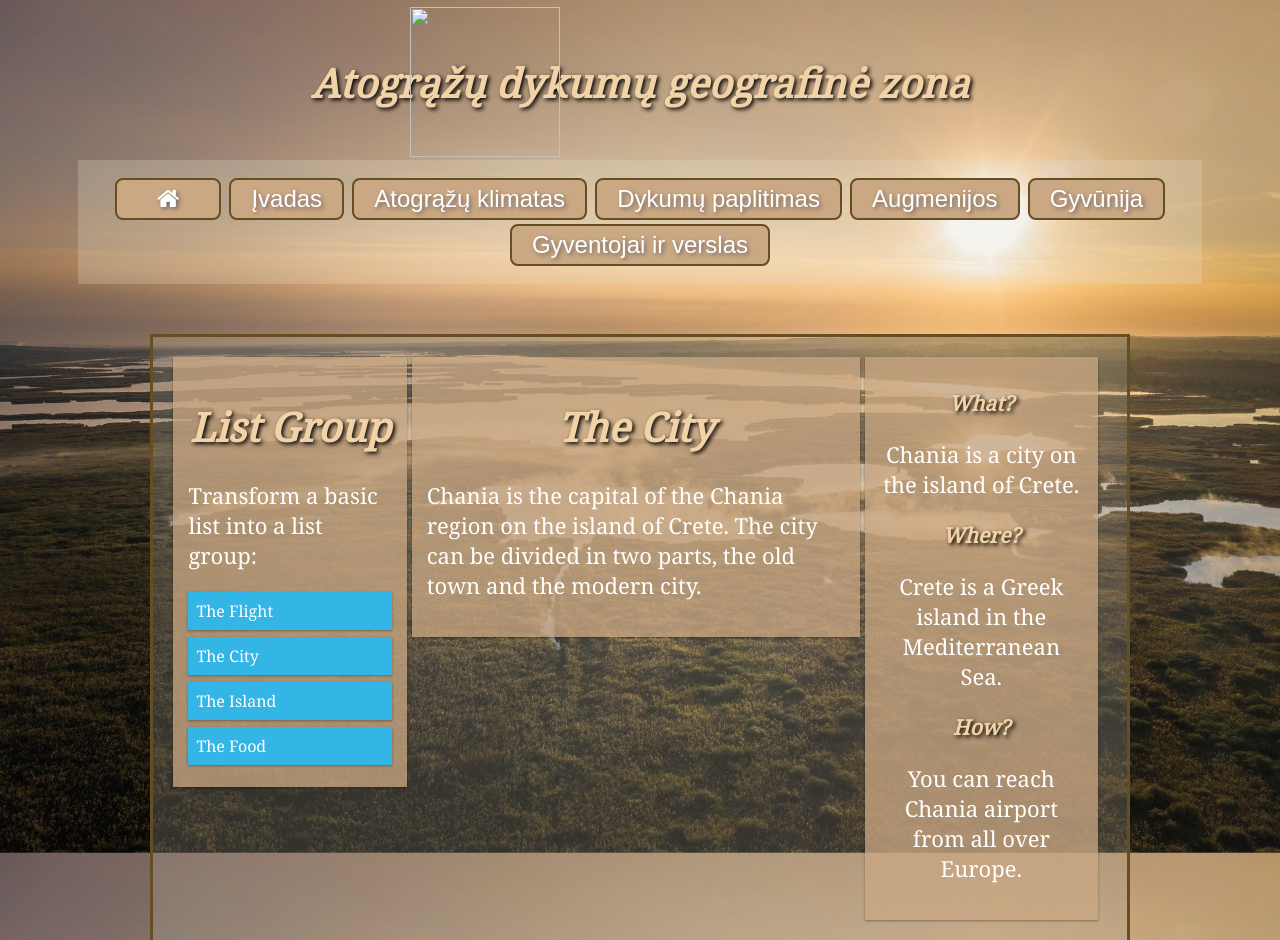
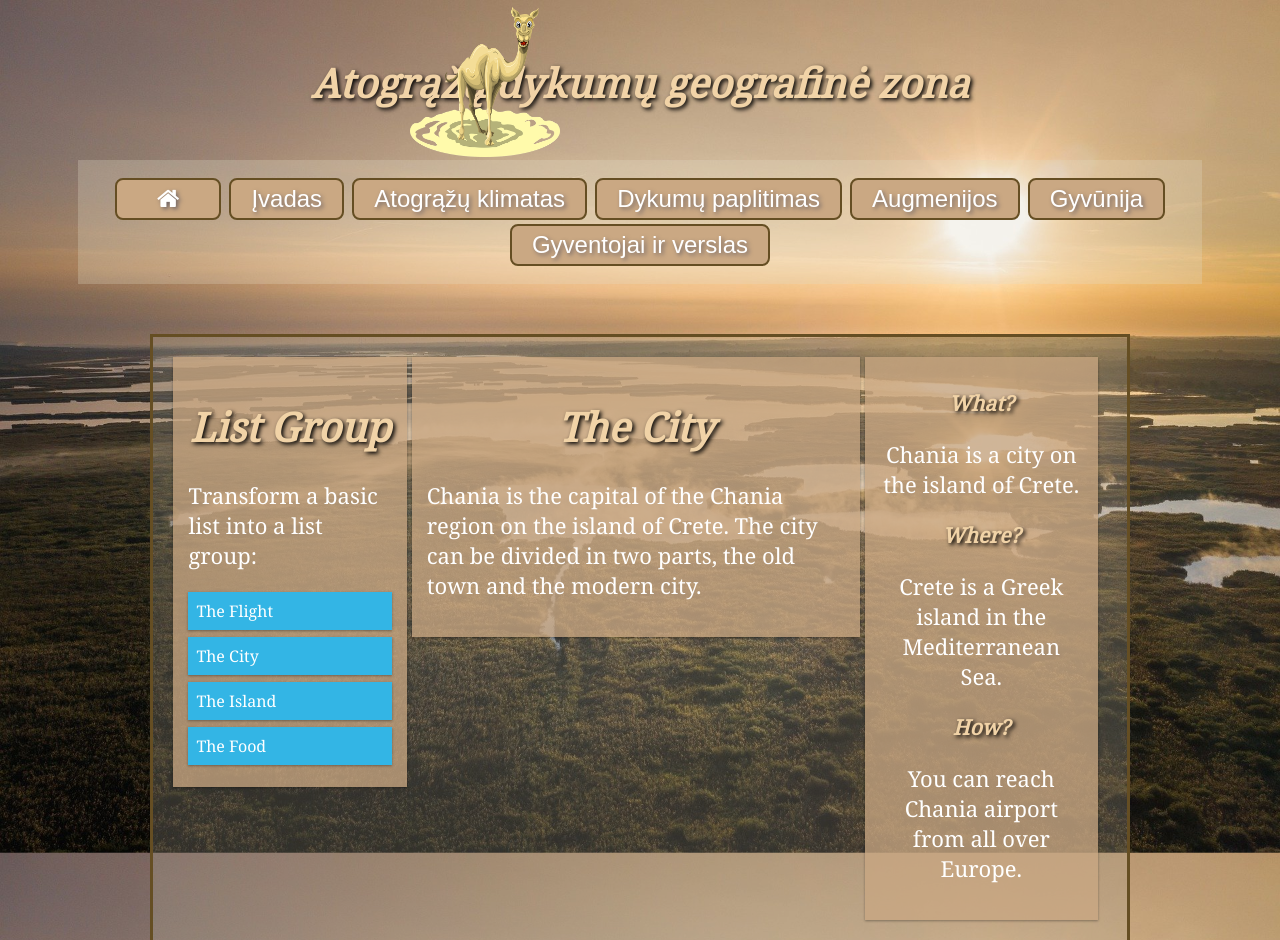
Before and after one commit to DJAndrew-coder/desert, a plain HTML site: page paplitimas.html in a window 1280 px wide. Shown: the top 940 px of the page. Drawn offline with Linux system fonts and the light colour scheme.

Commit message:
Update paplitimas.html

```diff
--- a/paplitimas.html
+++ b/paplitimas.html
@@ -16,7 +16,7 @@
 			<h1>Atogrąžų dykumų geografinė zona</h1>
 		</div>
 		<div class="camel">
-			<img src="pav/camel.png" width="150" height="150">
+			<img src="camel.png" width="150" height="150">
 		</div>
 	</div>
 
```
